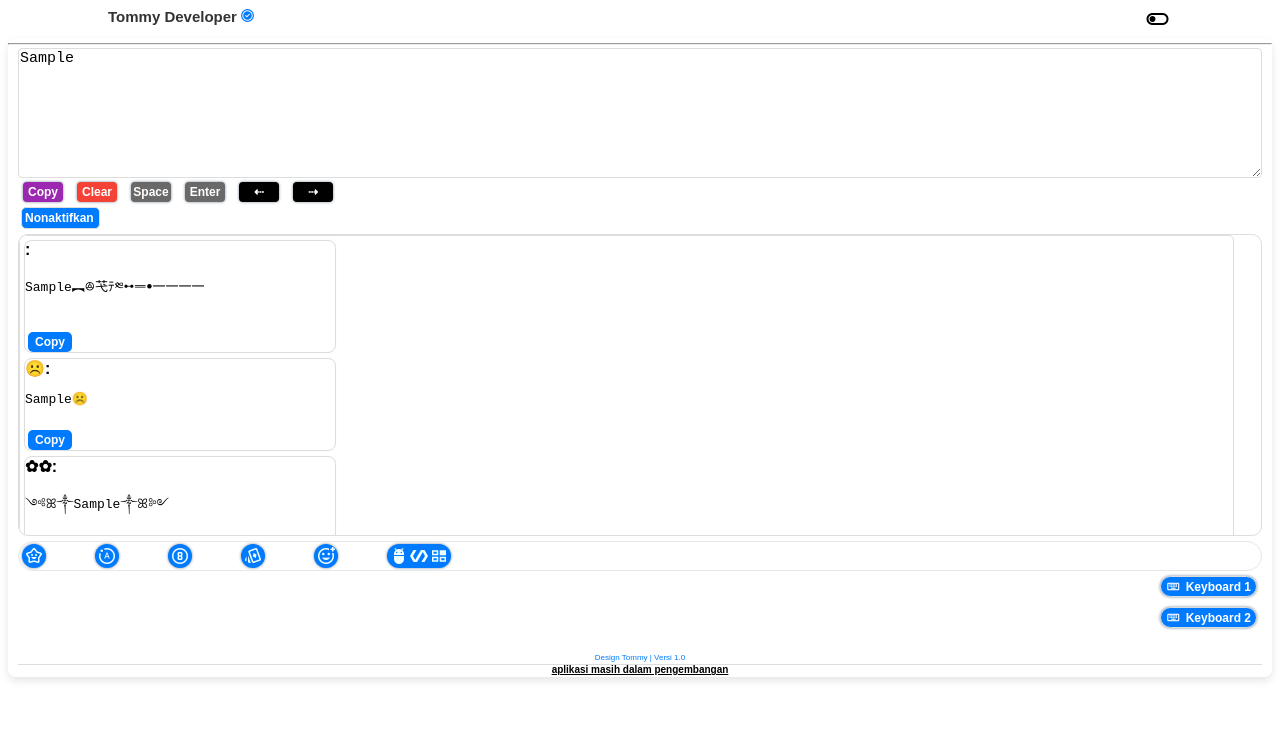
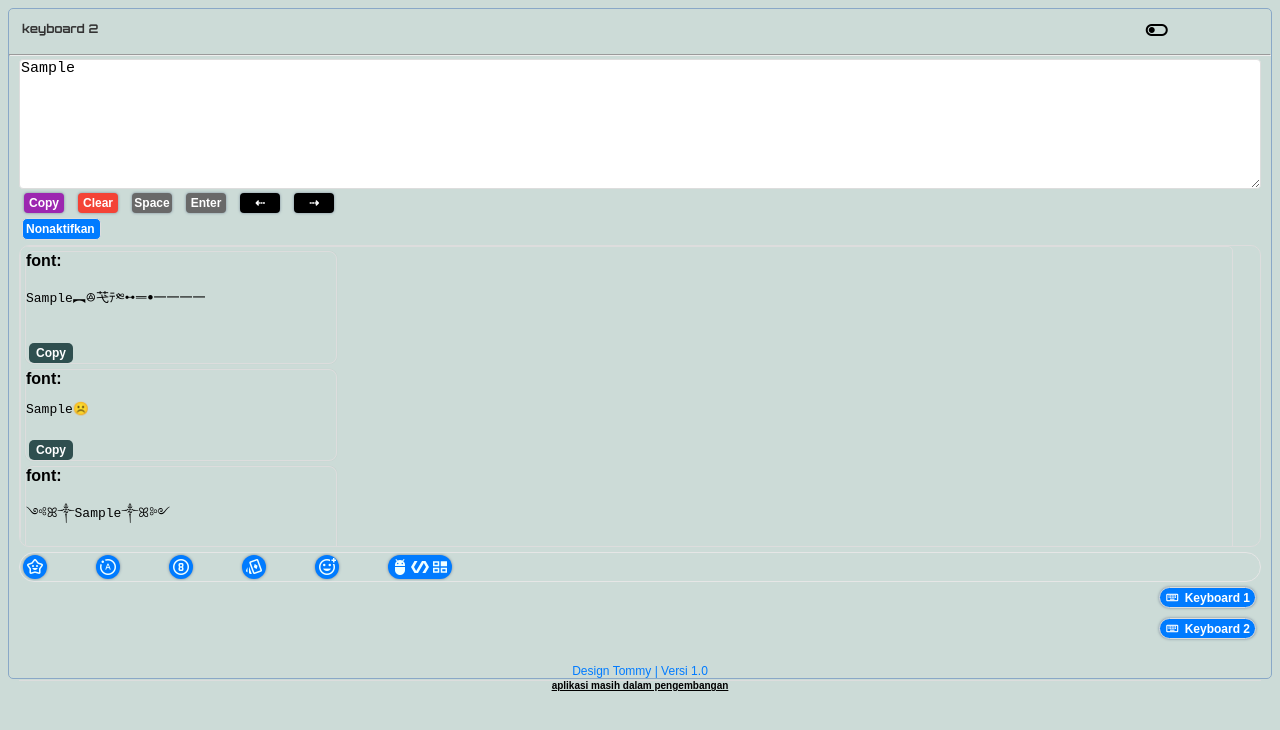
Before and after one commit to tommydev27/Keyboardtmdev, a plain HTML site: page index.html in a window 1280 px wide. Both pictures are taken after typing "Sample" into the empty fields and a click on the button "Generate Styles". Drawn offline with nearby package versions, Linux system fonts and the light colour scheme.

Commit message:
index.html

```diff
--- a/index.html
+++ b/index.html
@@ -4,30 +4,30 @@
     <meta charset="UTF-8">
     <meta name="viewport" content="width=device-width, initial-scale=1.0">
     <link rel="stylesheet" href="https://fonts.googleapis.com/css2?family=Material+Symbols+Outlined:wght@100;400;700&display=swap" />
-    <link href="https://fonts.googleapis.com/icon?family=Material+Icons" rel="stylesheet">
+
+    <link href="https://fonts.googleapis.com/css2?family=Orbitron:wght@400;700&display=swap" rel="stylesheet">
+
     <title>tommy.developer</title>
     <style>
 
         body {
             font-family: Arial, sans-serif;
+            background-color: #ccdbd7;
+            border: 1px solid #89a8c7;
+            border-radius: 5px;
+
              }
 
            .profile-name {
-            font-size: 15px;
-            margin: 0px 100px 0;
+            font-size: 12px;
+      font-family: 'Orbitron', sans-serif;
+      margin-left: 13px;
             font-weight: bold;
             color: #333;
             }
 
-        .profile-name .material-symbols-outlined {
-            font-size: 13px;
-            color: white;
-            background-color: #007bff;
-            border-radius: 50%;
-            }
-
           .profile-name .container {
-           margin-bottom: 10px;
+           margin-bottom: 0px;
             }
 
           div button:hover {
@@ -43,7 +43,6 @@
             text-align: center;
             background-color: ;
             border-radius: 8px;
-            box-shadow: 0 4px 8px rgba(0, 0, 0, 0.1);
             padding: 10px;
             }
 
@@ -52,7 +51,7 @@
             height: 130px;
             padding: 1px;
             font-size: 15px;
-            line-height: 1.2; /* Atur tinggi baris teks */
+            line-height: 1.0; /* Atur tinggi baris teks */
             text-indent: 0px;
             border: 1px solid #ddd;
             border-radius: 4px;
@@ -199,7 +198,7 @@
 
     /* Gaya untuk footer */
     footer {
-    font-size: 8px;
+    font-size: 12px;
     color: #007bff;
     z-index: 10;
     margin-top: 20px;
@@ -229,7 +228,7 @@
         /* Gaya untuk mode gelap */
       .toggle-button {
             vertical-align: top;
-            margin-top: -19px;
+            margin-top: -30px;
             margin-left: 90%;
               }
            .dark-mode .profile-name,
@@ -356,7 +355,7 @@ button {
             padding: 3px 7px;
             font-size: 12px;
             cursor: pointer;
-            background-color: #007bff;
+            background-color: #2F4F4F;
             color: white;
             border: none;
             border-radius: 5px;
@@ -373,9 +372,8 @@ button {
 </head>
 <body>
         <div class="header">
-        <p class="profile-name">Tommy Developer
-            <span class="material-symbols-outlined">check_circle</span>
-
+        <p class="profile-name">keyboard 2
+         </p >
         <div class="toggle-button" onclick="toggleDarkMode()">
             <span class="material-symbols-outlined" id="toggle_icon">toggle_off</span>
 
@@ -460,11 +458,11 @@ button {
         resultDiv.innerHTML = ""; // Clear previous results
 
         const styles = [
-            { name: "", style: (txt) => `${txt}︻ꔮ芅ﾃ༭ꕹᆖꔷ一一一一`},
-            { name: "☹️", style: (txt) => `${txt}☹️` },
-            { name: "✿✿", style: (txt) => `༺ꕤ༒${txt}༒ꕤ༻` },
+            { name: "font", style: (txt) => `${txt}︻ꔮ芅ﾃ༭ꕹᆖꔷ一一一一`},
+            { name: "font", style: (txt) => `${txt}☹️` },
+            { name: "font", style: (txt) => `༺ꕤ༒${txt}༒ꕤ༻` },
             {
-                name: "Pola Vertikal ✿",
+                name: "font",
                 style: (txt) => {
                     const topBorder = "ꕤᜆꣻꣻꣻꣻꣻꣻꣻꣻꣻꣻꣻꣻꣻヽꕤ";
                     const bottomBorder = "ꕤ乀＿＿＿＿＿＿＿＿＿ノꕤ";
```
